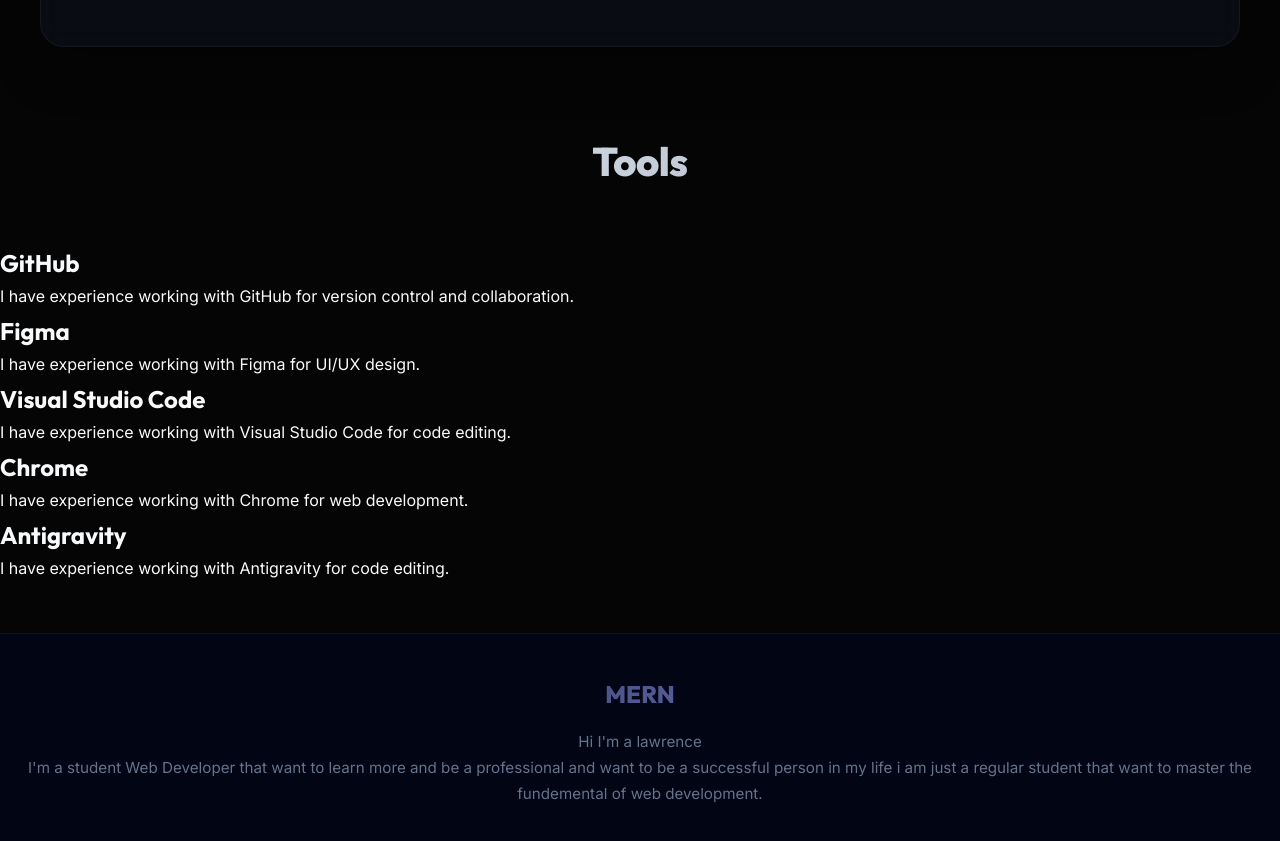
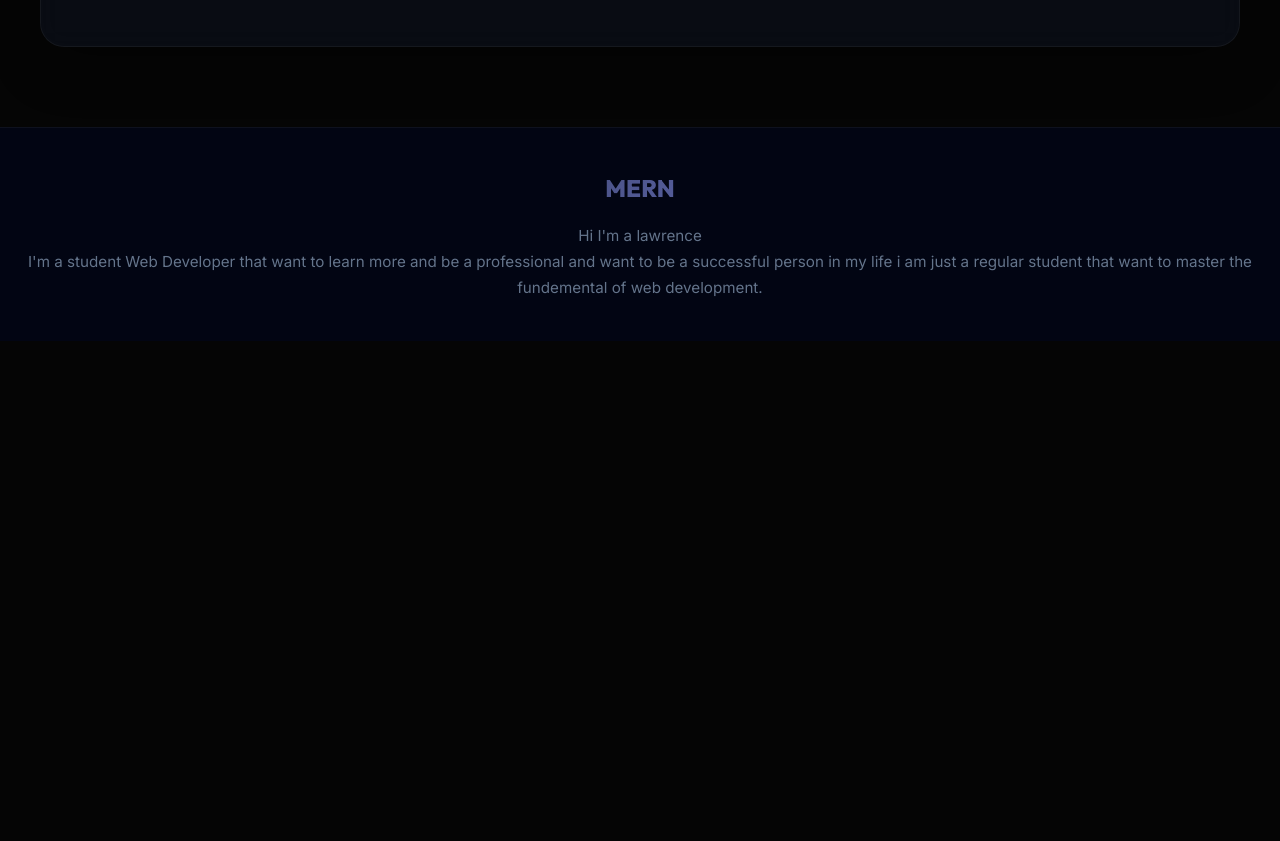
Before and after one commit to Lawrencejay22/simple_portfolio, a React (Vite) app: page /skills in a window 1280 px wide. Shown: the part 2100-2941 px from the top of the page. After the commit the page ends 2441 px from the top, so only its background shows below. Built offline with nearby package versions, Linux system fonts and the light colour scheme.

Commit message:
Update skills.jsx

```diff
--- a/src/assets/pages/skills.jsx
+++ b/src/assets/pages/skills.jsx
@@ -77,48 +77,6 @@
                         </div>
                     ))}
                 </section>
-                <section className="Skill-section">
-                    <h1 className="section-title">
-                        Tools
-                    </h1>
-                    <div className="tools">
-                        <div className="tool">
-                            <i className="fa-brands fa-github"></i>
-                            <div>
-                                <h2>GitHub</h2>
-                                <p>I have experience working with GitHub for version control and collaboration.</p>
-                            </div>
-                        </div>
-                        <div className="tool">
-                            <i className="fa-brands fa-figma"></i>
-                            <div>
-                                <h2>Figma</h2>
-                                <p>I have experience working with Figma for UI/UX design.</p>
-                            </div>
-                            <div className="tool">
-                                <i className="fa-brand fa-visual-studio-code"></i>
-                                <div>
-                                    <h2>Visual Studio Code</h2>
-                                    <p>I have experience working with Visual Studio Code for code editing.</p>
-                                </div>
-                                <div className="tool">
-                                    <i className="fa-brands fa-chrome"></i>
-                                    <div>
-                                        <h2>Chrome</h2>
-                                        <p>I have experience working with Chrome for web development.</p>
-                                    </div>
-                                </div>
-                                <div className="tool">
-                                    <i className="fa-brands fa-antigravity"></i>
-                                    <div>
-                                        <h2>Antigravity</h2>
-                                        <p>I have experience working with Antigravity for code editing.</p>
-                                    </div>
-                                </div>
-                            </div>
-                        </div>
-                    </div>
-                </section>
             </main>
             <Footer />
         </>
```
